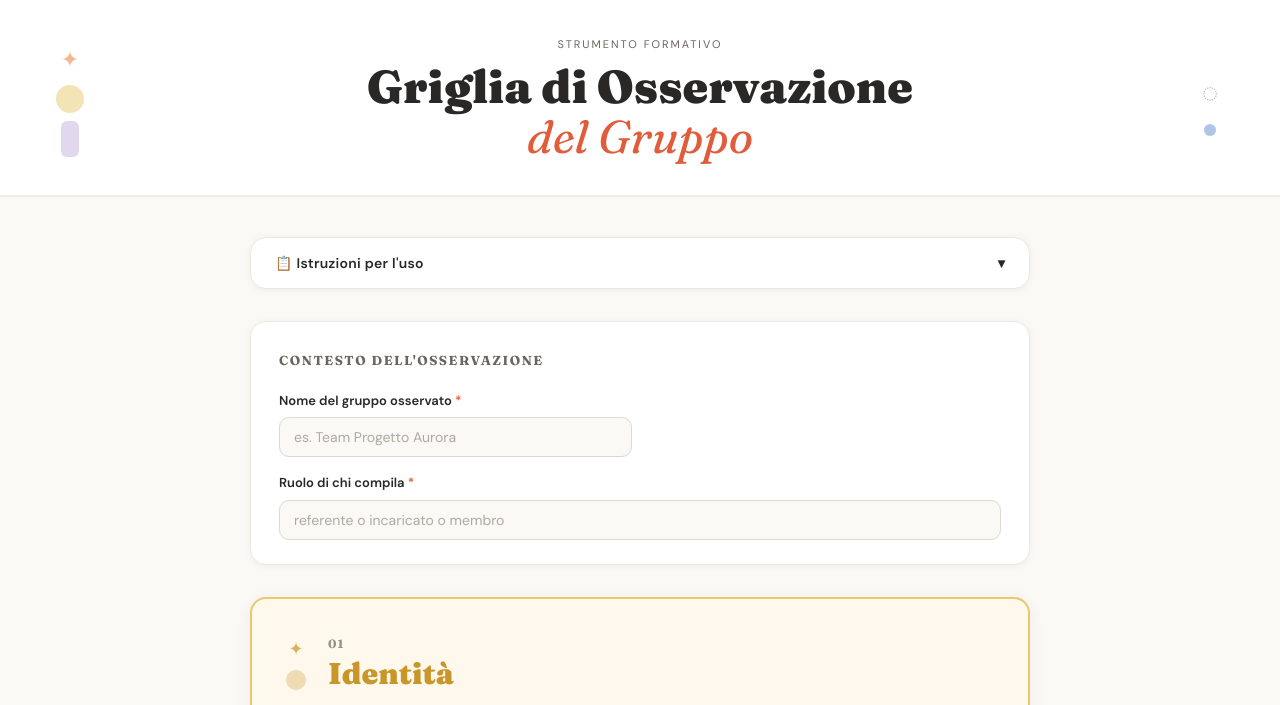
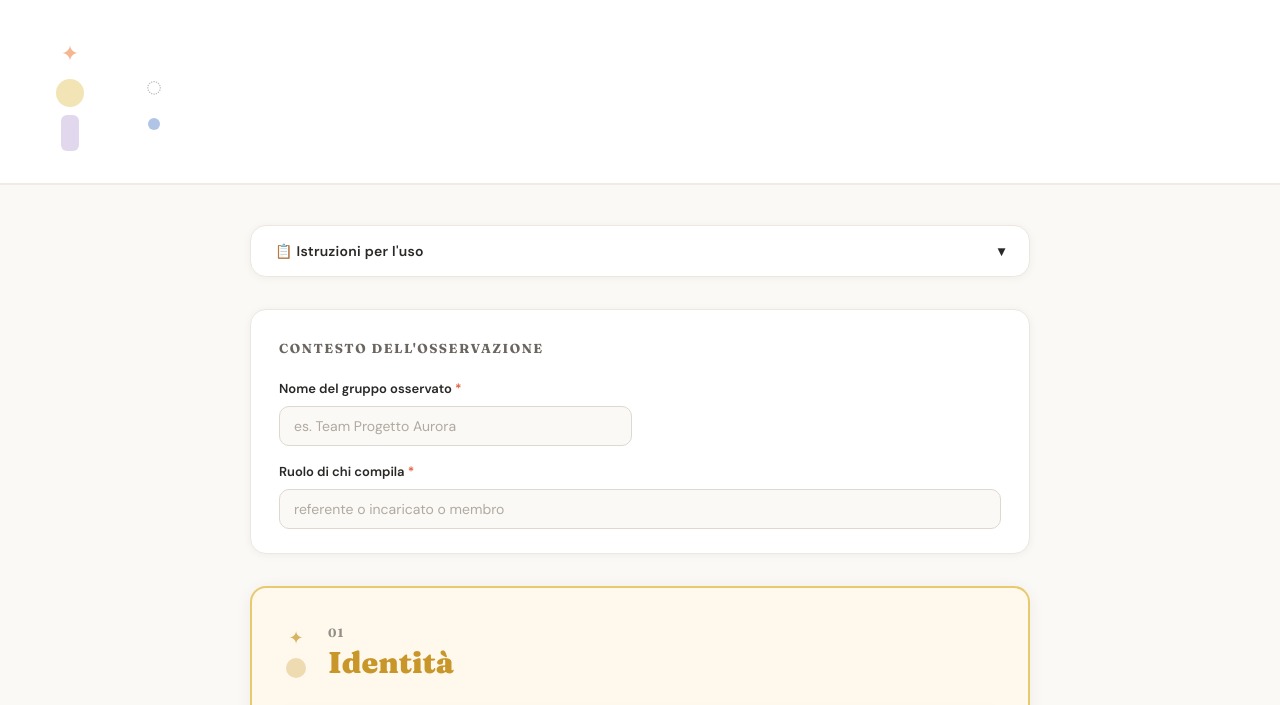
Before and after one commit to RenatoBenzi74/esercitazione-elementi-del-team, a website: page index.html in a window 1280 px wide. Shown: the top 705 px of the page. Drawn offline with Linux system fonts and the light colour scheme.

Commit message:
Update index.html

```diff
--- a/index.html
+++ b/index.html
@@ -16,10 +16,6 @@
       <span class="deco deco-star">✦</span>
       <span class="deco deco-circle"></span>
       <span class="deco deco-rect"></span>
-    </div>
-    <div class="header-content">
-      <p class="header-label">Strumento formativo</p>
-      <h1 class="header-title">Griglia di Osservazione<br><em>del Gruppo</em></h1>
     </div>
     <div class="header-deco right">
       <span class="deco deco-hex"></span>
@@ -43,7 +39,7 @@
           <li>Assegna un punteggio da <strong>1 (mai)</strong> a <strong>6 (sempre)</strong> in base a quanto spesso il comportamento è stato osservato.</li>
           <li>Considera il comportamento prevalente nel gruppo, non i casi isolati.</li>
           <li>Evita il punteggio neutro: scegli sempre una posizione chiara tra le sei disponibili.</li>
-          <li>Annota esempi concreti o situazioni rilevanti nella colonna Note.</li>
+          <li>Annota esempi concreti o situazioni rilevanti nella colonna Note saranno utili a fornirti un feedback più mirato.</li>
         </ul>
         <div class="scala-grid">
           <div class="scala-item"><span class="scala-num">1</span><span class="scala-label">Mai</span><span class="scala-desc">Il comportamento non è mai stato osservato.</span></div>
```
